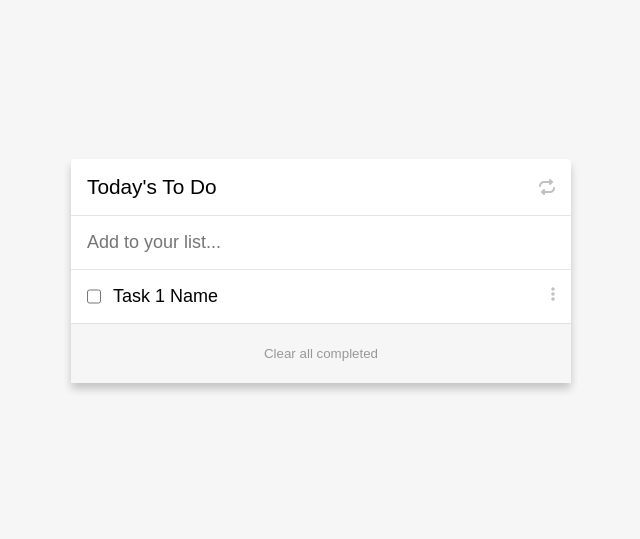
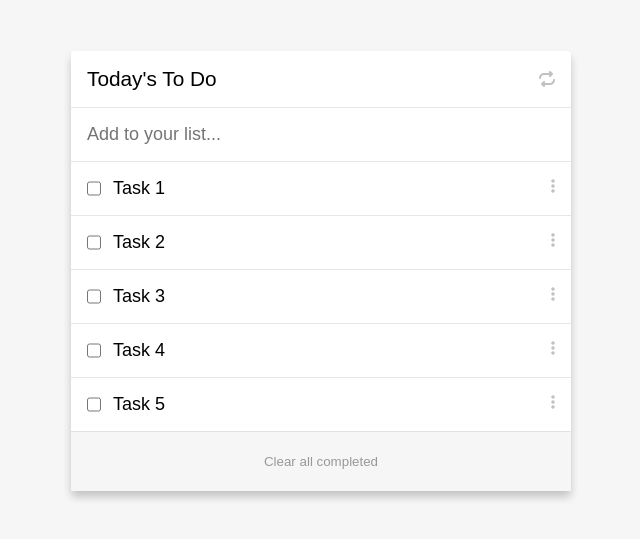
Before and after one commit to Trast00/Minimalist-todo, a website built with webpack: page src/index.html in a window 1280 px wide. Shown: the part 129-668 px from the top of the page, without its empty margins (319-959 px from the left). Built offline with nearby package versions, Linux system fonts and the light colour scheme; a web font is replaced by a local one.

Commit message:
Remove Add and Update task feature; Add dynamic load for list of task

```diff
--- a/src/index.html
+++ b/src/index.html
@@ -20,15 +20,6 @@
       </label>
     </form>
     <ul id="list-task">
-      <li class="task">
-        <div class="task-content">
-          <input type="checkbox" name="taskId" id="taskId">
-          <input type="text" class="task-description" id="sdf" value="Task 1 Name">
-
-        </div>
-        <i class="fa-solid fa-ellipsis-vertical"></i>
-      </li>
-
     </ul>
     <button id="btn-clear-task">Clear all completed</button>
   </main>
--- a/src/index.js
+++ b/src/index.js
@@ -1,18 +1,43 @@
 import "./style.css"
-import ListTasks from "./modules/ListTasks.js"
+import Task from "./modules/Task"
+//import ListTasks from "./modules/ListTasks.js"
 
 /* List Task*/
-const listTask = new ListTasks()
+const listTask = [new Task(1, "Task 1", false),
+new Task(2, "Task 2", false),
+new Task(3, "Task 3", false),
+new Task(4, "Task 4", false),
+new Task(5, "Task 5", false)
+]
+/* Sort List Of task */
 
-/* On submit the input */
-const form = document.forms[0]
-form.addEventListener('submit', (event) => {
-  event.preventDefault()
-  if(form.newtask.value.length !==0 ){
-    listTask.add(form.newtask.value)
-    form.newtask.value = ""
-  }
+/* Display List */
+listTask.forEach(task => {
+  console.log(task)
+  //display task
+  const ulListTask = document.getElementById('list-task')
+  const liTask = document.createElement('li')
+  liTask.classList.add('task')
+
+  const divTaskContent = document.createElement('div')
+  divTaskContent.classList.add('task-content')
+  const checkBok = document.createElement('input')
+  checkBok.type = "checkbox"
+
+  const inTaskDescription = document.createElement('input')
+  inTaskDescription.classList.add('task-description')
+  inTaskDescription.value = task.description
+  inTaskDescription.type = "text"
+
+  /* Display element */
+  divTaskContent.append(checkBok)
+  divTaskContent.append(inTaskDescription)
+
+  const iMenu = document.createElement('i')
+  iMenu.classList.add('fa-solid', 'fa-ellipsis-vertical')
+
+  liTask.append(divTaskContent)
+  liTask.append(iMenu)
+
+  ulListTask.append(liTask)
 })
-
-/* Update Task */
-document.querySelectorAll(".task-description")
--- a/src/modules/ListTasks.js
+++ b/src/modules/ListTasks.js
@@ -13,7 +13,7 @@ export default class ListTasks {
 
   /* Generate / Update task dynamicaly */
   display = (task) => {
-    let currentID = task.order
+    let currentID = task.index
 
     const ulListTask = document.getElementById('list-task')
     const liTask = document.createElement('li')
@@ -25,15 +25,28 @@ export default class ListTasks {
     const checkBok = document.createElement('input')
     checkBok.type = "checkbox"
     checkBok.name = currentID
+
     const inTaskDescription = document.createElement('input')
     inTaskDescription.classList.add('task-description')
     inTaskDescription.value = task.description
     inTaskDescription.type = "text"
 
     /* Update */
+    checkBok.addEventListener('change', (event) => {
+      if(event.currentTarget.checked){
+        event.currentTarget.nextSibling.style.textDecoration = "line-through"
+        this.list[currentID].completed = true
+      }
+      else {
+        event.currentTarget.nextSibling.style.textDecoration = "none"
+        this.list[currentID].completed = false
+      }
+    })
+
     inTaskDescription.addEventListener("focus", () => {
       document.getElementById(currentID).style.backgroundColor = "blue"
     })
+
     /* Update value when stop focus */
     inTaskDescription.addEventListener("focusout", () => {
       let litask = document.getElementById(currentID)
@@ -42,6 +55,7 @@ export default class ListTasks {
     })
 
 
+    /* Display element */
     divTaskContent.append(checkBok)
     divTaskContent.append(inTaskDescription)
 
@@ -56,8 +70,8 @@ export default class ListTasks {
 
 
   delete = (task) => {
-    this.list = this.list.splice(0, task.order) + this.list.splice(task.order, task.length-1)
-    //document.getElementById(task.order)
+    this.list = this.list.splice(0, task.index) + this.list.splice(task.index, task.length-1)
+    //document.getElementById(task.index)
   }
 
 }
--- a/src/modules/Task.js
+++ b/src/modules/Task.js
@@ -1,6 +1,6 @@
 export default class Task {
-  constructor(order, description, completed =false) {
-    this.order = order
+  constructor(index, description, completed =false) {
+    this.index = index
     this.description = description
     this.completed = completed
   }
--- a/webpack.config.js
+++ b/webpack.config.js
@@ -2,6 +2,7 @@ const path = require('path');
 const HtmlWebpackPlugin = require('html-webpack-plugin');
 
 module.exports = {
+  mode: 'development',
   entry: './src/index.js',
   devtool: 'inline-source-map',
   devServer: {
```
Also changed, not shown: README.md, dist/index.html, dist/main.js.
